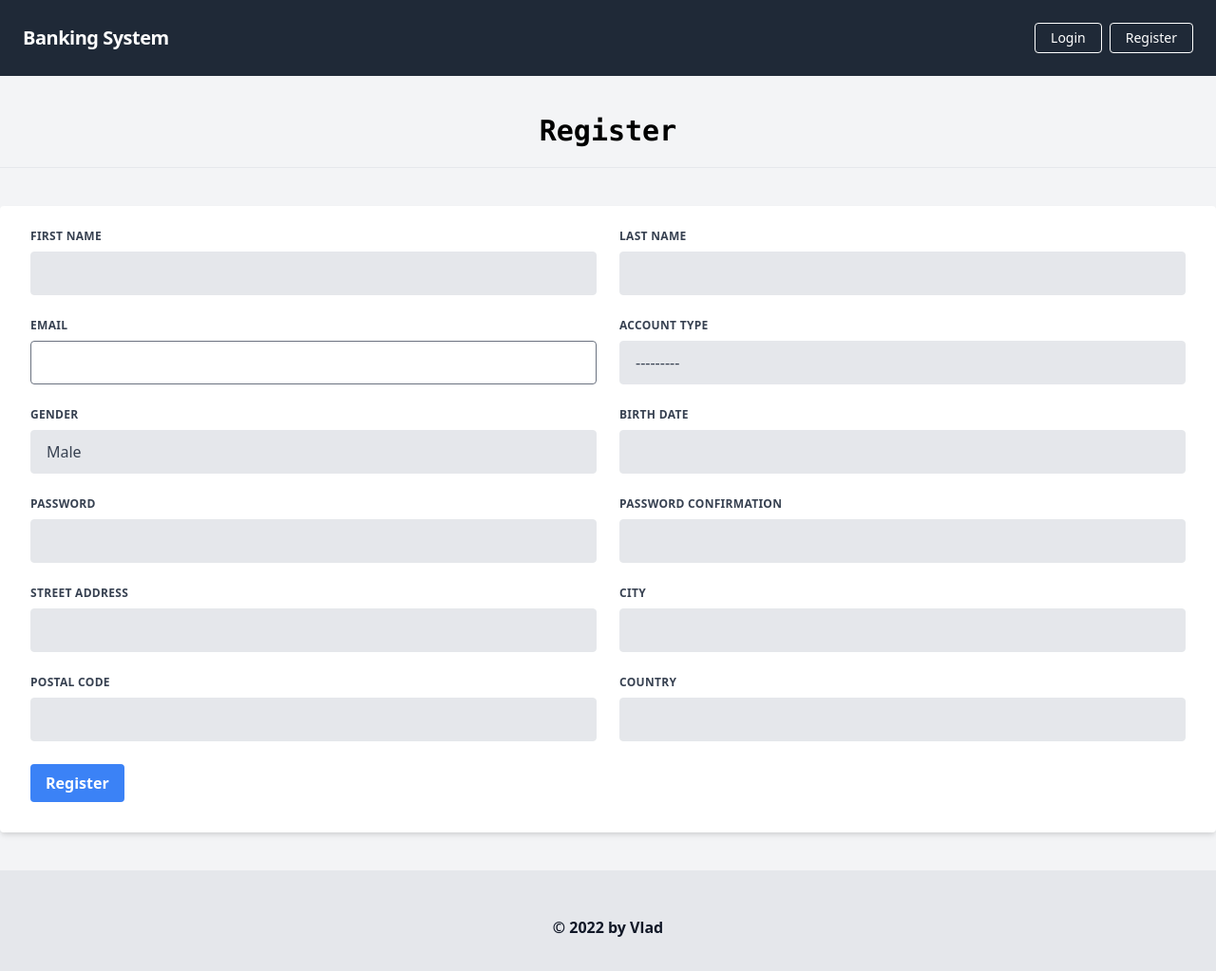
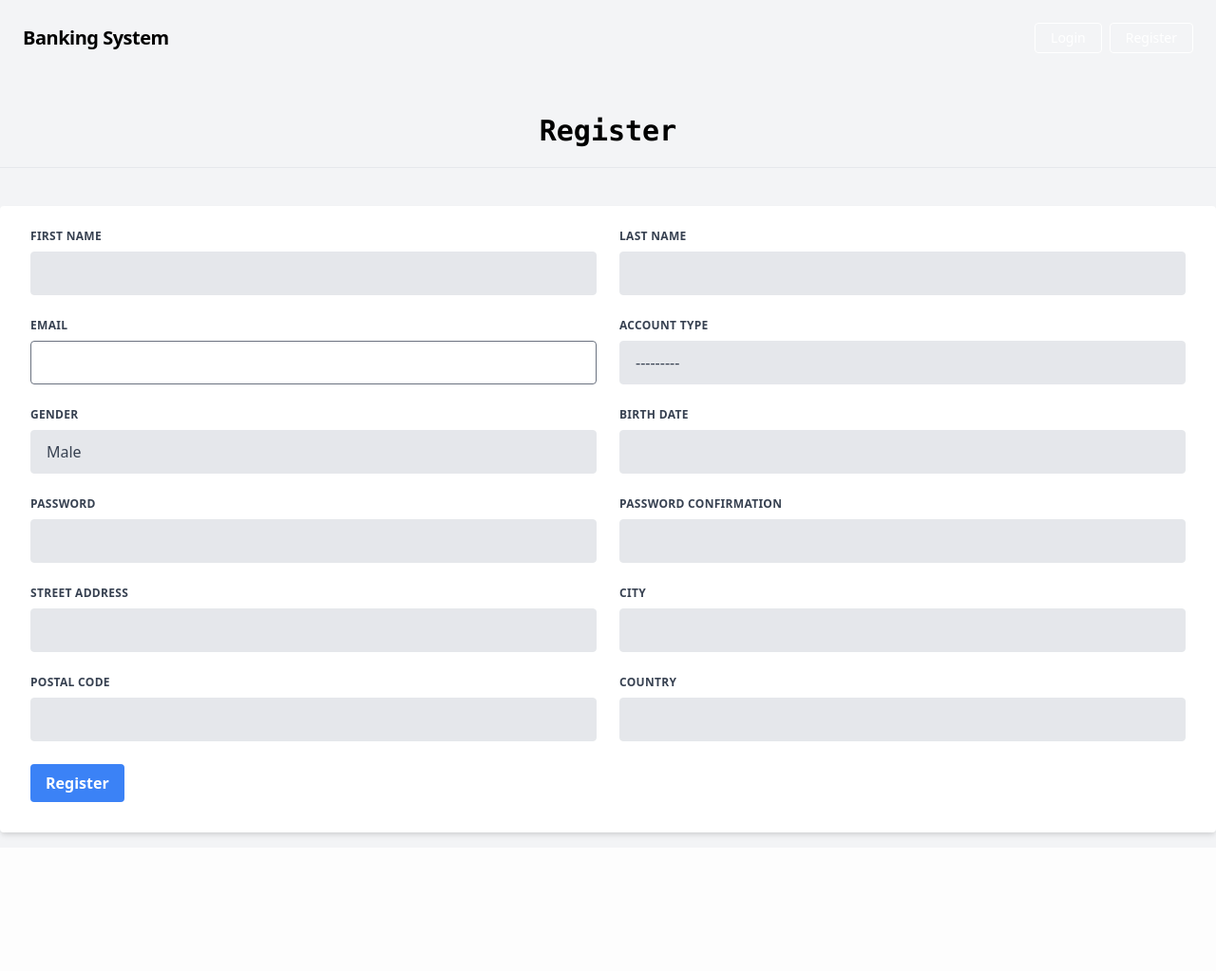
Before and after one commit to HoffmanVlad/BankSystem, a Django app: page /accounts/register/ in a window 1280 px wide. Shown: the whole page at 95% size. After the commit the page ends 884 px from the top, so only its background shows below. Run offline with Django 3.2, Linux system fonts and the light colour scheme; data comes from the database, SQL or seed files in the repository; parts of the project's set-up code (start-up, migrations or seed data) failed here and were passed over.

Commit message:
FinallDeploy0.2

```diff
--- a/banking-system/templates/core/footer.html
+++ b/banking-system/templates/core/footer.html
@@ -1,4 +1,4 @@
-<footer class="footer bg-gray-200 relative pt-1 border-b-2 mt-10">
+<!-- <footer class="footer bg-gray-200 relative pt-1 border-b-2 mt-10">
     <div class="container mx-auto px-6">
         <div class="mt-5 flex flex-col items-center">
             <div class="sm:w-2/3 text-center py-6">
@@ -8,4 +8,4 @@
             </div>
         </div>
     </div>
-</footer>
+</footer> -->
--- a/banking-system/templates/core/navbar.html
+++ b/banking-system/templates/core/navbar.html
@@ -1,22 +1,22 @@
-<nav class="flex items-center justify-between flex-wrap bg-gray-800 p-6">
-    <div class="flex items-center flex-shrink-0 text-white mr-6">
+<nav class="flex items-center justify-between flex-wrap bg-gray-100 p-6">
+    <div class="flex items-center flex-shrink-0 text-dark mr-6">
        <a href="/"><span class="font-semibold text-xl tracking-tight">Banking System</span></a>
     </div>
     <div class="block lg:hidden">
-        <button class="flex items-center px-3 py-2 border rounded text-white border-white-400 hover:text-white hover:border-white">
+        <button class="flex items-center px-3 py-2 border rounded text-dark border-white-400 hover:text-dark hover:border-dark">
             <svg class="fill-current h-3 w-3" viewBox="0 0 20 20" xmlns="http://www.w3.org/2000/svg"><title>Menu</title><path d="M0 3h20v2H0V3zm0 6h20v2H0V9zm0 6h20v2H0v-2z"/></svg>
         </button>
     </div>
     <div class="w-full block flex-grow lg:flex lg:items-center lg:w-auto">
         {% if request.user.is_authenticated %}
             <div class="text-md lg:flex-grow">
-                <a href="{% url 'transactions:transaction_report' %}" class="block mt-4 lg:inline-block lg:mt-0 text-white hover:text-white mr-4">
+                <a href="{% url 'transactions:transaction_report' %}" class="block mt-4 lg:inline-block lg:mt-0 text-dark hover:text-red mr-4">
                     Transaction Report
                 </a>
-                <a href="{% url 'transactions:deposit_money' %}" class="block mt-4 lg:inline-block lg:mt-0 text-white hover:text-white mr-4">
+                <a href="{% url 'transactions:deposit_money' %}" class="block mt-4 lg:inline-block lg:mt-0 text-dark hover:text-red mr-4">
                     Deposit
                 </a>
-                <a href="{% url 'transactions:withdraw_money' %}" class="block mt-4 lg:inline-block lg:mt-0 text-white hover:text-white">
+                <a href="{% url 'transactions:withdraw_money' %}" class="block mt-4 lg:inline-block lg:mt-0 text-dark hover:text-red">
                     Withdraw
                 </a>
             </div>
```
